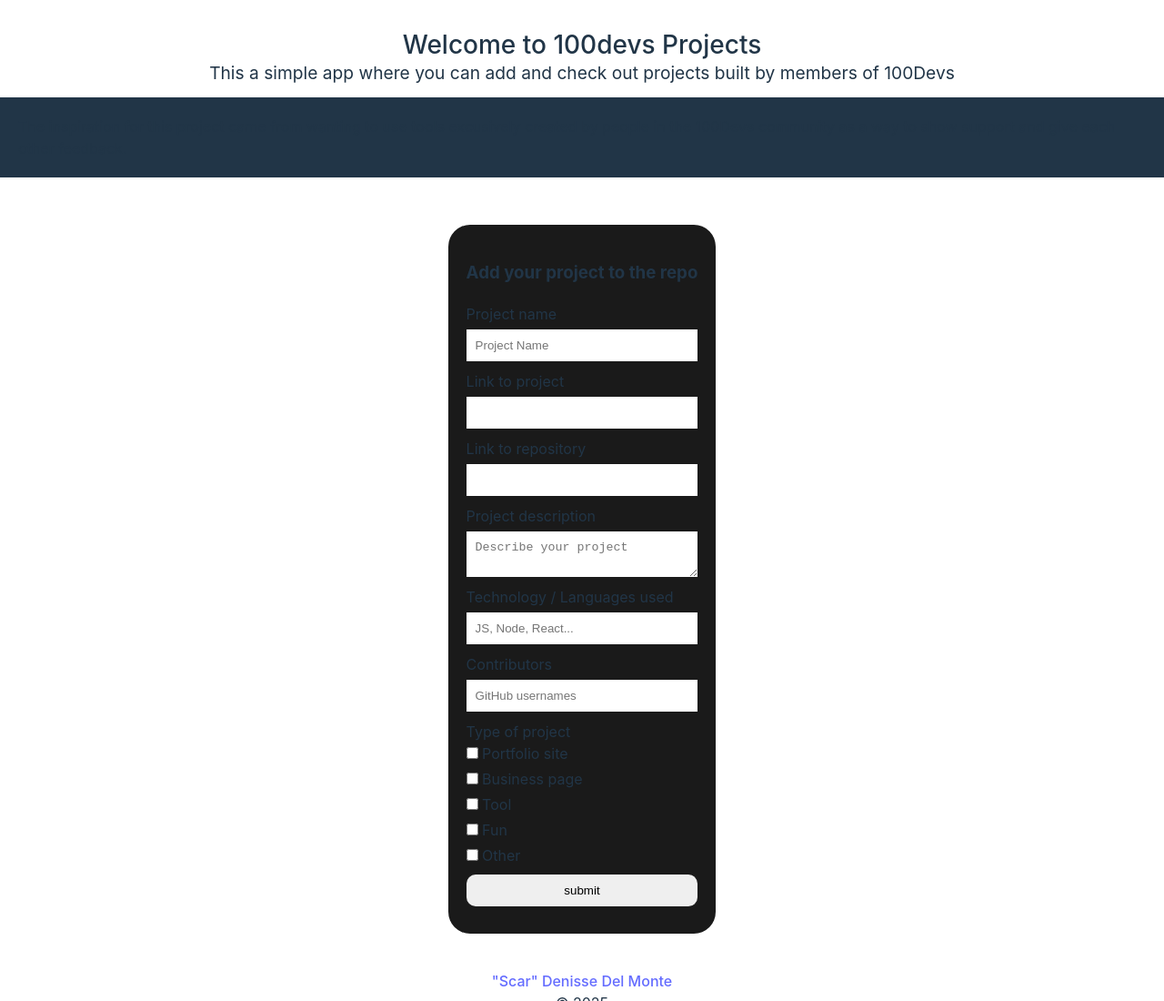
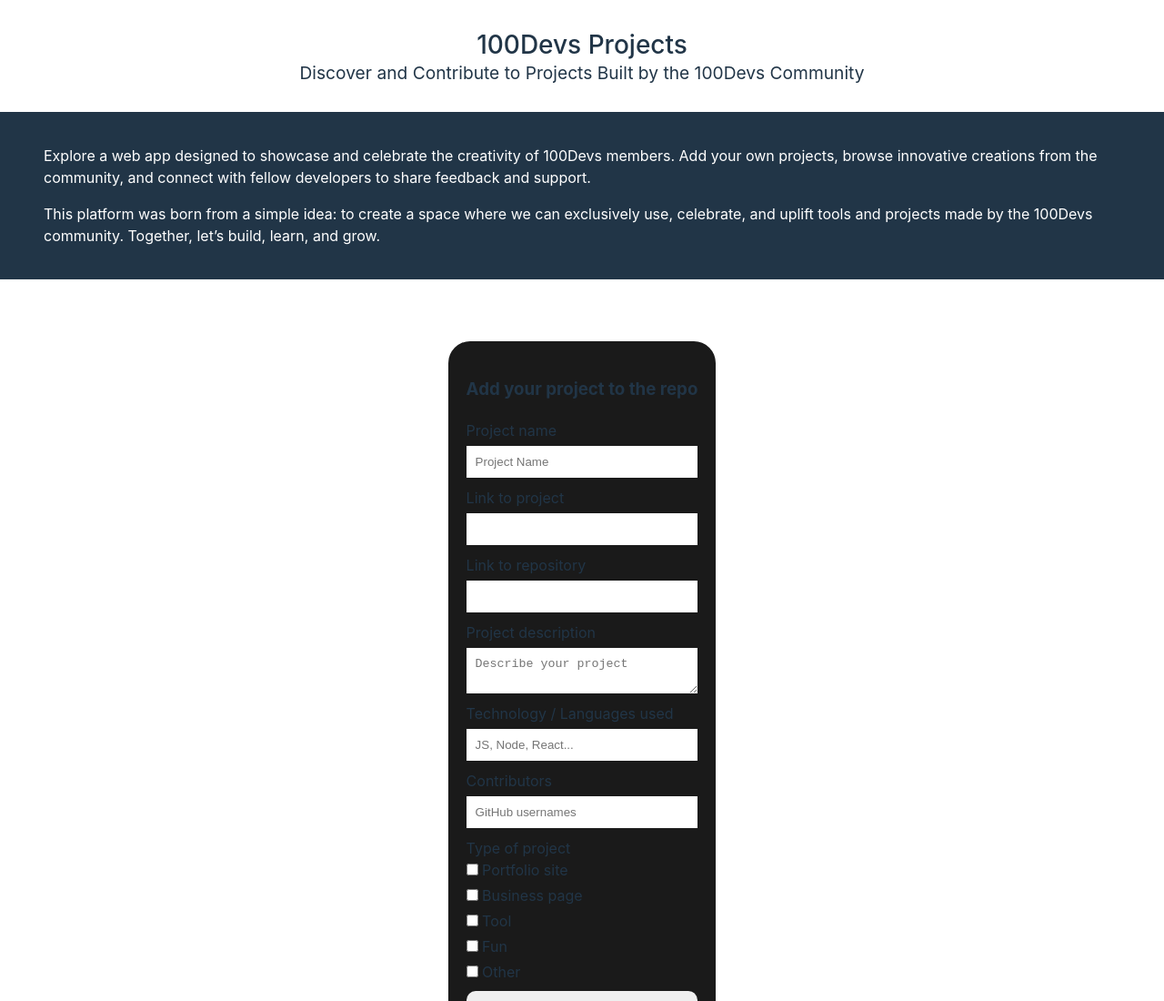
Before and after one commit to wo1vin/100devs-projects, a website built with Vite: page index.html in a window 1280 px wide. Shown: the top 1100 px of the page at 91% size. Built offline with nearby package versions, Linux system fonts and the light colour scheme; no server answers.

Commit message:
updated copy, structure, and styling for info div

```diff
--- a/index.html
+++ b/index.html
@@ -7,9 +7,14 @@
     <title>100Devs Projects</title>
   </head>
   <body>
-    <header>Welcome to 100devs Projects</header>
-    <h1>This a simple app where you can add and check out projects built by members of 100Devs</h1>
-    <p>The inspiration for this project came from wanting to use tools excusively created by people in the 100Devs community as a way to show support and give each other feedback.</p>
+    <header>100Devs Projects</header>
+    <h1>Discover and Contribute to Projects Built by the 100Devs Community</h1>
+
+    <div id="info">
+      <p>Explore a web app designed to showcase and celebrate the creativity of 100Devs members. Add your own projects, browse innovative creations from the community, and connect with fellow developers to share feedback and support.</p>
+
+      <p>This platform was born from a simple idea: to create a space where we can exclusively use, celebrate, and uplift tools and projects made by the 100Devs community. Together, let’s build, learn, and grow.</p>
+    </div>
 
     <!--  project list -->
     <div >
--- a/src/style.css
+++ b/src/style.css
@@ -50,8 +50,10 @@ h1 {
   text-align: center;
 }
 
-p{
-  padding: 20px;
+#info{
+  padding: 1.25em 3em;
+  margin: 2em 0;
+  color: #fff;
   background-color: #213547;
 }
 #app {
```
